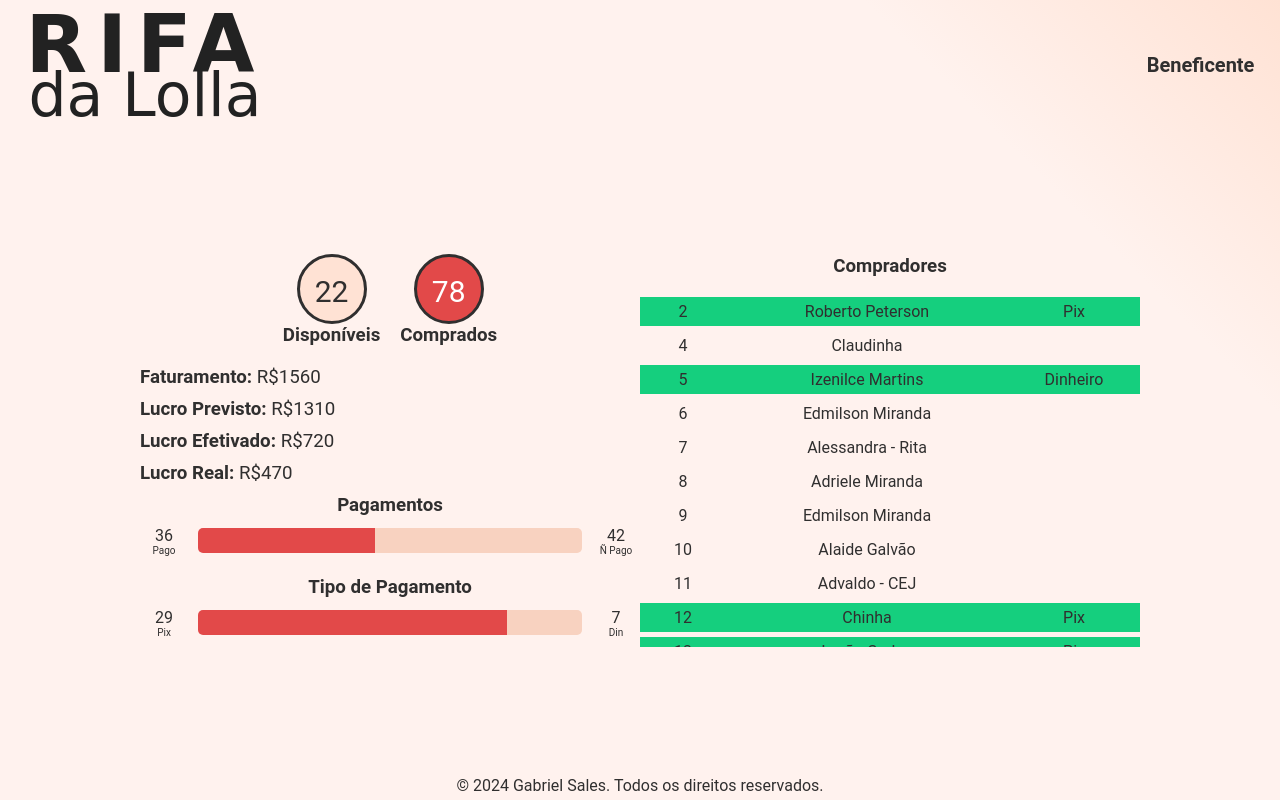
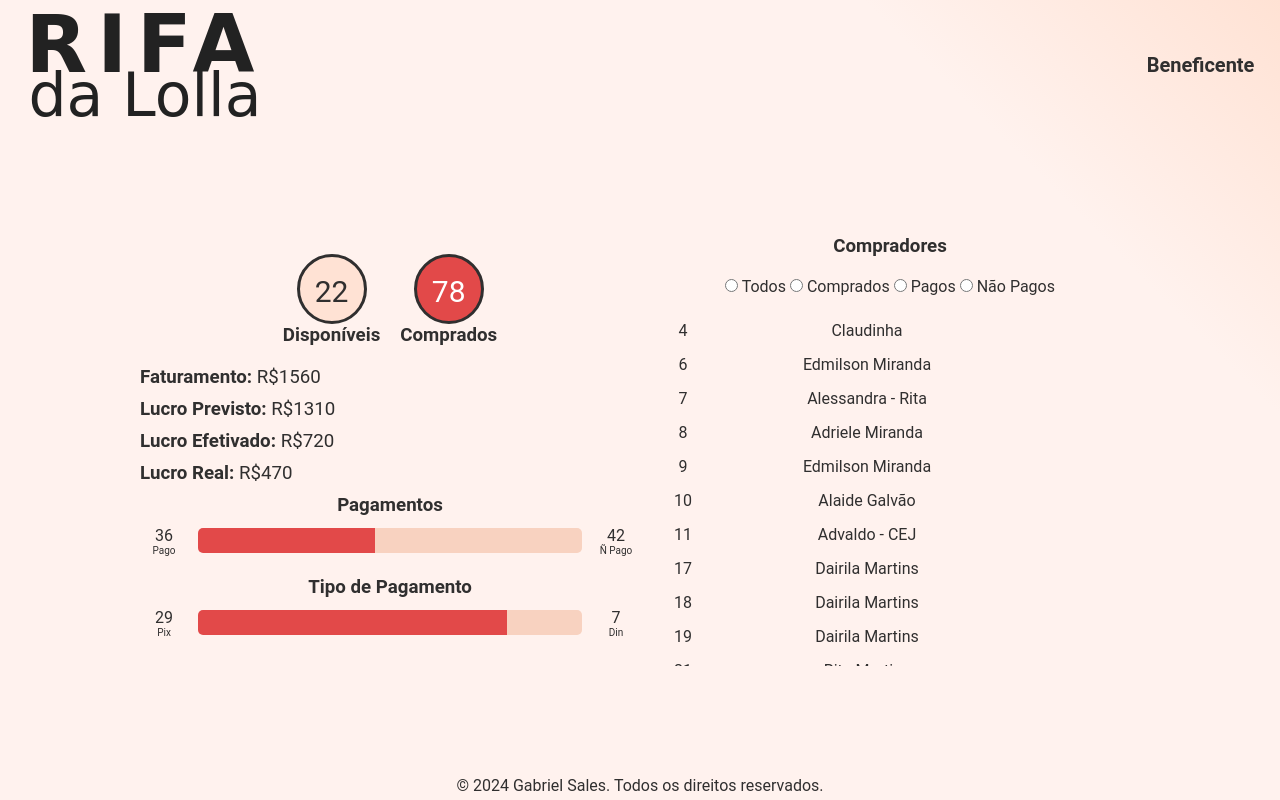
Before and after one commit to kgosales/Rifa_Lolla, a plain HTML site: page dashboard.html in a window 1280 px wide. Drawn offline with Linux system fonts and the light colour scheme; a web font is replaced by a local one.

Commit message:
Adicionar classes Comprador, Dashboard e Numeros com funcionalidades para gerenciar compradores e números

```diff
--- /dev/null
+++ b/Comprador.js
@@ -0,0 +1,11 @@
+export default class Comprador {
+
+    constructor() { }
+
+    montarCompradores(id, comprador, formaPagamento) {
+        const div = document.createElement('div');
+        div.className = `comprador flex-ac-jc ${formaPagamento ? 'pago' : ''}`;
+        div.innerHTML = `<p>${id}</p><p>${comprador}</p><p>${formaPagamento}</p>`;
+        return div;
+    }
+}
--- /dev/null
+++ b/Dashboard.js
@@ -0,0 +1,22 @@
+export default class Dashboard {
+    constructor() { }
+
+    setDados(elemento, dados) {
+        document.querySelector(elemento).innerHTML = dados;
+    }
+
+    setProgresso(elemento, dados) {
+        document.querySelector(elemento).style.width = dados + '%';
+    }
+
+    montarCompradores(id, comprador, formaPagamento) {
+        const div = document.createElement('div');
+        div.className = `comprador flex-ac-jc ${formaPagamento ? 'pago' : ''}`;
+        div.innerHTML = `<p>${id}</p><p>${comprador}</p><p>${formaPagamento}</p>`;
+        return div;
+    }
+
+    filtrarCompradores(filtro, compradores) {
+
+    }
+}
--- /dev/null
+++ b/Numeros.js
@@ -0,0 +1,76 @@
+export default class Numeros {
+    constructor(numeros) {
+        this.numeros = numeros;
+        this.valorPremiacao = 250;
+    }
+
+    getNumeros() {
+        return this.numeros;
+    }
+
+    // getDisponiveis(quantidade = false) {
+    //     let disponiveis = this.numeros.filter(numero => !numero.comprador);
+    //     return quantidade ? disponiveis.length : disponiveis;
+    // }
+
+    getDisponiveis() {
+        return this.numeros.filter(numero => !numero.comprador);
+    }
+
+    getQuantidadeDisponiveis() {
+        return this.getDisponiveis().length;
+    }
+
+    getComprados() {
+        return this.numeros.filter(numero => numero.comprador);
+    }
+
+    getQuantidadeComprados() {
+        return this.getComprados().length;
+    }
+
+    getPagos() {
+        return this.getComprados().filter(comprador => comprador.formaPagamento);
+    }
+
+    getQuantidadePagos() {
+        return this.getPagos().length;
+    }
+
+    getNaoPagos() {
+        return this.getComprados().filter(comprador => !comprador.formaPagamento);
+    }
+
+    getQuantidadeNaoPagos() {
+        return this.getNaoPagos().length;
+    }
+
+    getPorcentagemPagos(pagos = true) {
+        if (pagos) return (this.getQuantidadePagos() / this.getQuantidadeComprados()) * 100;
+        else return (this.getQuantidadeNaoPagos() / this.getQuantidadeComprados()) * 100;
+    }
+
+    getFaturamento() {
+        return this.getQuantidadeComprados() * 20;
+    }
+
+    getLucroPrevisto() {
+        return (this.getQuantidadeComprados() * 20) - this.valorPremiacao;
+    }
+
+    getLucroEfetivado() {
+        return this.getPagos().length * 20;
+    }
+
+    getLucroReal() {
+        return (this.getPagos().length * 20) - this.valorPremiacao;
+    }
+
+    getQuantidadeMetodosPagamento(metodo) {
+        return this.getPagos().filter(comprador => comprador.formaPagamento === metodo).length;
+    }
+
+    getPorcentagemMetodosPagamento(metodo) {
+        return (this.getQuantidadeMetodosPagamento(metodo) / this.getQuantidadePagos()) * 100;
+    }
+}
--- a/dashboard.html
+++ b/dashboard.html
@@ -17,7 +17,7 @@
         <h3>Beneficente</h3>
     </header>
     <main id="dashboard">
-        <div id="dados">
+        <section id="dados">
             <div id="quantidades">
                 <div class="quantidade-box">
                     <p class="quantidade" id="quantidade-numeros-disponiveis"></p>
@@ -70,16 +70,26 @@
                     </div>
                 </div>
             </div>
-        </div>
-        <div id="compradores">
+        </section>
+        <section id="compradores">
             <h3>Compradores</h3>
+            <div>
+                <input type="radio" name="compradores" id="f-todos" onclick="">
+                <label for="compradores">Todos</label>
+                <input type="radio" name="compradores" id="f-comprados" onclick="">
+                <label for="compradores">Comprados</label>
+                <input type="radio" name="compradores" id="f-pagos" onclick="">
+                <label for="">Pagos</label>
+                <input type="radio" name="compradores" id="-f-nPagos" onclick="">
+                <label for="">Não Pagos</label>
+            </div>
             <div id="container-compradores"></div>
-        </div>
+        </section>
     </main>
     <footer>
         <p>© 2024 Gabriel Sales. Todos os direitos reservados.</p>
     </footer>
-    <script src="scripts.js"></script>
+    <script src="scripts.js" type="module"></script>
 </body>
 
 </html>
--- a/scripts.js
+++ b/scripts.js
@@ -1,69 +1,74 @@
-const numDisponiveis = document.querySelector('#quantidade-numeros-disponiveis');
-const numComprados = document.querySelector('#quantidade-numeros-comprados');
-const faturamento = document.querySelector('#faturamento');
-const lucroPrevisto = document.querySelector('#lucro-previsto');
-const lucroEfetivado = document.querySelector('#lucro-efetivado');
-const lucroReal = document.querySelector('#lucro-real');
+import Comprador from './Comprador.js';
+import Numeros from './Numeros.js';
+import Dashboard from './Dashboard.js';
 
-const numPagos = document.querySelector('#num-pagos');
-const numNotPagos = document.querySelector('#num-not-pagos');
-const progressoPagos = document.querySelector('#progresso-pagos');
-const progressoNotPagos = document.querySelector('#progresso-not-pagos');
-
-const pagamentosDinheiro = document.querySelector('#num-dinheiro');
-const pagamentosPix = document.querySelector('#num-pix');
-const progressoDinheiro = document.querySelector('#progresso-dinheiro');
-const progressoPix = document.querySelector('#progresso-pix');
-
-const containerCompradores = document.querySelector('#container-compradores');
+// const containerCompradores = document.querySelector('#container-compradores');
 
 fetch('numeros.json')
     .then(response => response.json())
     .then(data => {
 
-        let comprados = data.filter(n => n.comprador != '');
+        const numeros = new Numeros(data);
+        const dashboard = new Dashboard();
+        const comprador = new Comprador();
 
-        numDisponiveis.innerHTML = data.length - comprados.length;
-        numComprados.innerHTML = comprados.length;
+        const informacoes = [
+            { elemento: "#quantidade-numeros-disponiveis", dados: numeros.getQuantidadeDisponiveis() },
+            { elemento: "#quantidade-numeros-comprados", dados: numeros.getQuantidadeComprados() },
+            { elemento: "#faturamento", dados: `R$${numeros.getFaturamento()}` },
+            { elemento: "#lucro-previsto", dados: `R$${numeros.getLucroPrevisto()}` },
+            { elemento: "#lucro-efetivado", dados: `R$${numeros.getLucroEfetivado()}` },
+            { elemento: "#lucro-real", dados: `R$${numeros.getLucroReal()}` },
+            { elemento: "#num-pagos", dados: numeros.getQuantidadePagos() },
+            { elemento: "#num-not-pagos", dados: numeros.getQuantidadeNaoPagos() },
+            { elemento: "#num-dinheiro", dados: numeros.getQuantidadeMetodosPagamento('Dinheiro') },
+            { elemento: "#num-pix", dados: numeros.getQuantidadeMetodosPagamento('Pix') },
+        ]
 
-        let pagamentos = comprados.filter(n => n.formaPagamento != '');
+        const progressos = [
+            { elemento: "#progresso-pagos", progresso: numeros.getPorcentagemPagos() },
+            { elemento: "#progresso-not-pagos", progresso: numeros.getPorcentagemPagos(false) },
+            { elemento: "#progresso-dinheiro", progresso: numeros.getPorcentagemMetodosPagamento('Dinheiro') },
+            { elemento: "#progresso-pix", progresso: numeros.getPorcentagemMetodosPagamento('Pix') },
+        ];
 
-        faturamento.innerHTML = `R$${comprados.length * 20}`
-        lucroPrevisto.innerHTML = `R$${(comprados.length * 20) - 250}`
-        lucroEfetivado.innerHTML = `R$${pagamentos.length * 20}`
-        lucroReal.innerHTML = `R$${(pagamentos.length * 20) - 250}`
+        informacoes.forEach(informacao => {
+            dashboard.setDados(informacao.elemento, informacao.dados);
+        });
 
-        numPagos.innerHTML = pagamentos.length
-        numNotPagos.innerHTML = comprados.length - pagamentos.length
+        progressos.forEach(progresso => {
+            dashboard.setProgresso(progresso.elemento, progresso.progresso);
+        });
 
-        progressoPagos.style.width = (pagamentos.length / comprados.length) * 100 + "%";
-        progressoNotPagos.style.width = ((comprados.length - pagamentos.length) / comprados.length) * 100 + "%";
+        // numeros.getComprados().forEach(listaComprador => {
+        //     document.querySelector('#container-compradores').appendChild(comprador.montarCompradores(listaComprador.id, listaComprador.comprador, listaComprador.formaPagamento));
+        // });
 
-        pagamentosDinheiro.innerHTML = pagamentos.filter(n => n.formaPagamento == 'Dinheiro').length
-        pagamentosPix.innerHTML = pagamentos.filter(n => n.formaPagamento == 'Pix').length
+        let filtro = "NPagos"
 
-        progressoDinheiro.style.width = (pagamentos.filter(n => n.formaPagamento == 'Dinheiro').length / pagamentos.length) * 100 + "%";
-        progressoPix.style.width = (pagamentos.filter(n => n.formaPagamento == 'Pix').length / pagamentos.length) * 100 + "%";
+        switch (filtro) {
+            case "Todos":
+                numeros.getNumeros().forEach(numero => {
+                    document.querySelector('#container-compradores').appendChild(comprador.montarCompradores(numero.id, numero.comprador, numero.formaPagamento));
+                })
+                break;
+            case "Comprados":
+                numeros.getComprados().forEach(comprados => {
+                    document.querySelector('#container-compradores').appendChild(comprador.montarCompradores(comprados.id, comprados.comprador, comprados.formaPagamento));
+                })
+                break;
+            case "Pagos":
+                numeros.getPagos().forEach(pagos => {
+                    document.querySelector('#container-compradores').appendChild(comprador.montarCompradores(pagos.id, pagos.comprador, pagos.formaPagamento));
+                })
+                break;
+            case "NPagos":
+                numeros.getNaoPagos().forEach(naoPagos => {
+                    document.querySelector('#container-compradores').appendChild(comprador.montarCompradores(naoPagos.id, naoPagos.comprador, naoPagos.formaPagamento));
+                })
+                break;
+            default:
+                break;
+        }
 
-        containerCompradores.innerHTML = '';
-        data.forEach(n => {
-            if (n.comprador != '') {
-
-                if (n.formaPagamento != '') {
-                    containerCompradores.innerHTML += `
-                    <div class="comprador pago flex-ac-jc">
-                        <p>${n.id}</p>
-                        <p>${n.comprador}</p>
-                        <p>${n.formaPagamento}</p>
-                    </div>`
-                } else {
-                    containerCompradores.innerHTML += `
-                    <div class="comprador flex-ac-jc">
-                        <p>${n.id}</p>
-                        <p>${n.comprador}</p>
-                        <p>${n.formaPagamento}</p>
-                    </div>`
-                }
-            }
-        });
     });
```
Also changed, not shown: index.html (+8 -9 lines).
